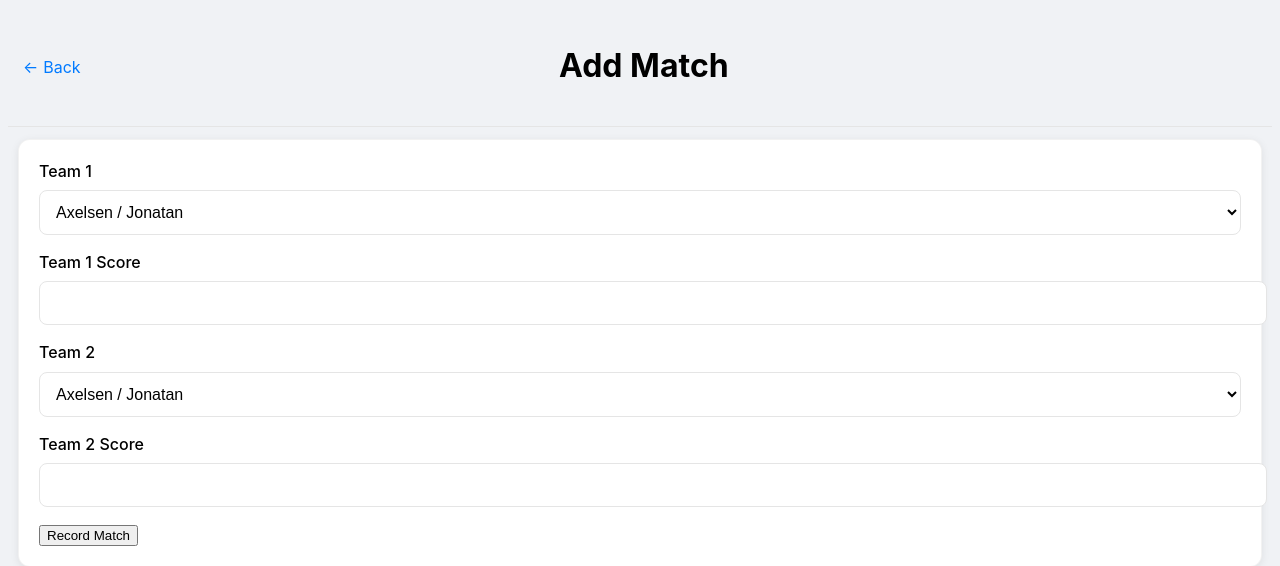
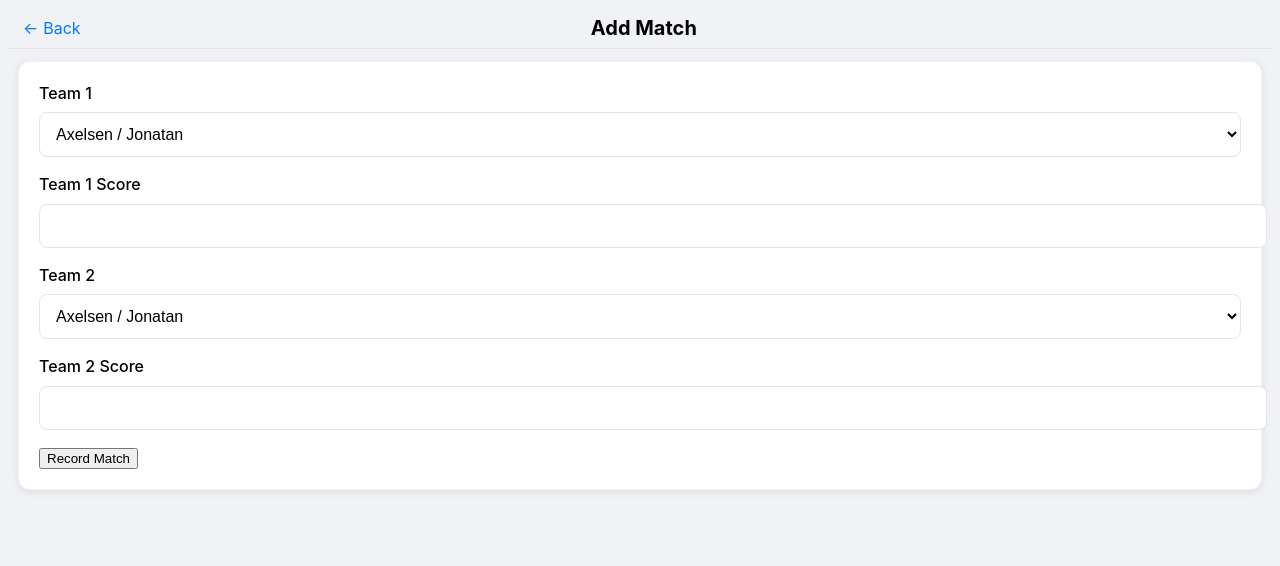
Before and after one commit to guzo-kevin/scorekeeper, a Flask app: template templates/ios/add_double_match.html in a window 1280 px wide. Shown: the top 566 px of the page. Run offline with Flask 3, Linux system fonts and the light colour scheme; the template is opened without the code that fills it: values that come from a table or form of the project are taken from there, others are empty.

Commit message:
resize header title

```diff
--- a/static/css/ios_style.css
+++ b/static/css/ios_style.css
@@ -40,8 +40,8 @@
     position: sticky;
     top: 0;
     background: rgba(240, 242, 245, 0.9);
-    padding: 15px;
-    z-index: 1000;
+    padding: 8px 15px;
+    z-index: 100;
     margin: -10px -10px 10px -10px;
     border-bottom: 1px solid #e5e5e5;
     display: flex;
@@ -49,6 +49,12 @@
     align-items: center;
     backdrop-filter: blur(10px);
     -webkit-backdrop-filter: blur(10px);
+}
+
+.ios-header h1 {
+    font-size: 20px;
+    margin: 0;
+    line-height: 1.2;
 }
 
 .ios-stats {
@@ -185,12 +191,18 @@
     position: sticky;
     top: 0;
     background: rgba(240, 242, 245, 0.9);
-    padding: 15px;
+    padding: 8px 15px;
     z-index: 100;
     margin: -10px -10px 10px -10px;
     border-bottom: 1px solid #e5e5e5;
     backdrop-filter: blur(10px);
     -webkit-backdrop-filter: blur(10px);
+}
+
+.header h1 {
+    font-size: 20px;
+    margin: 0;
+    line-height: 1.2;
 }
 
 .add-button {
```
